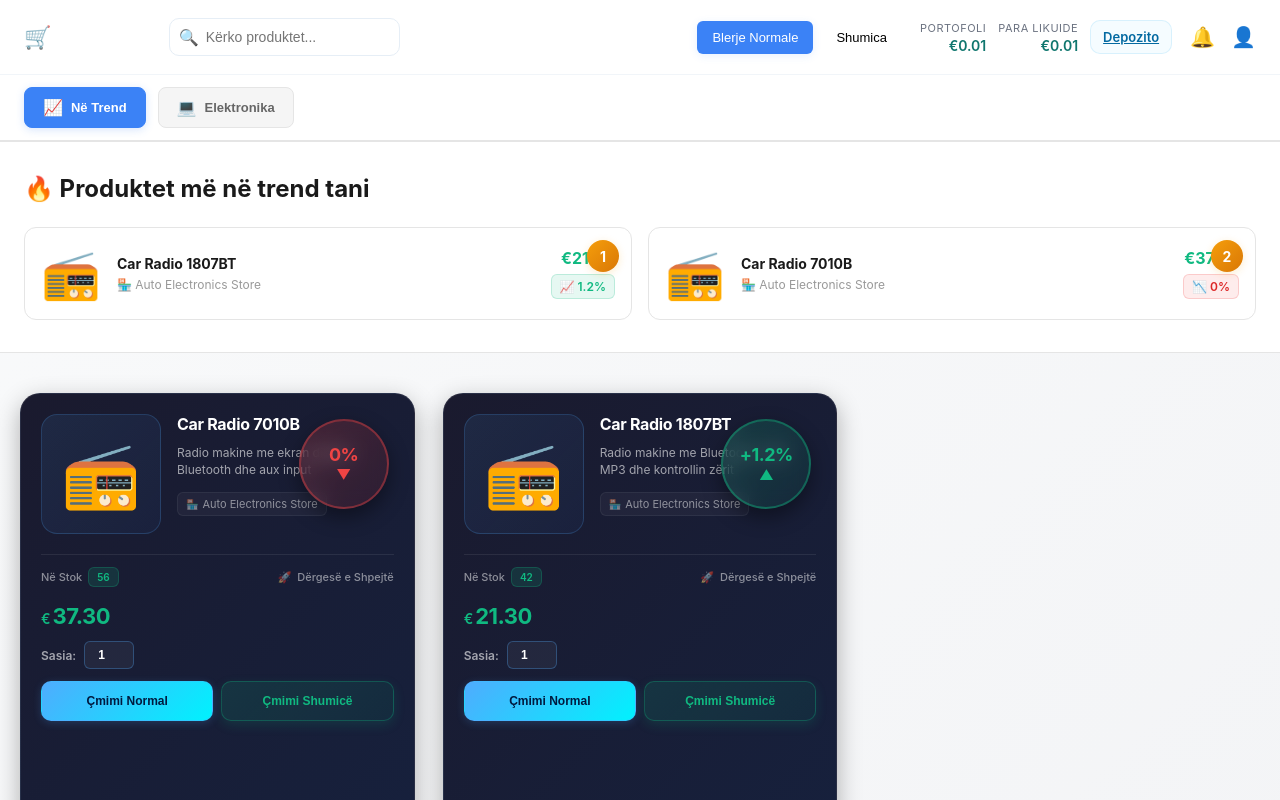
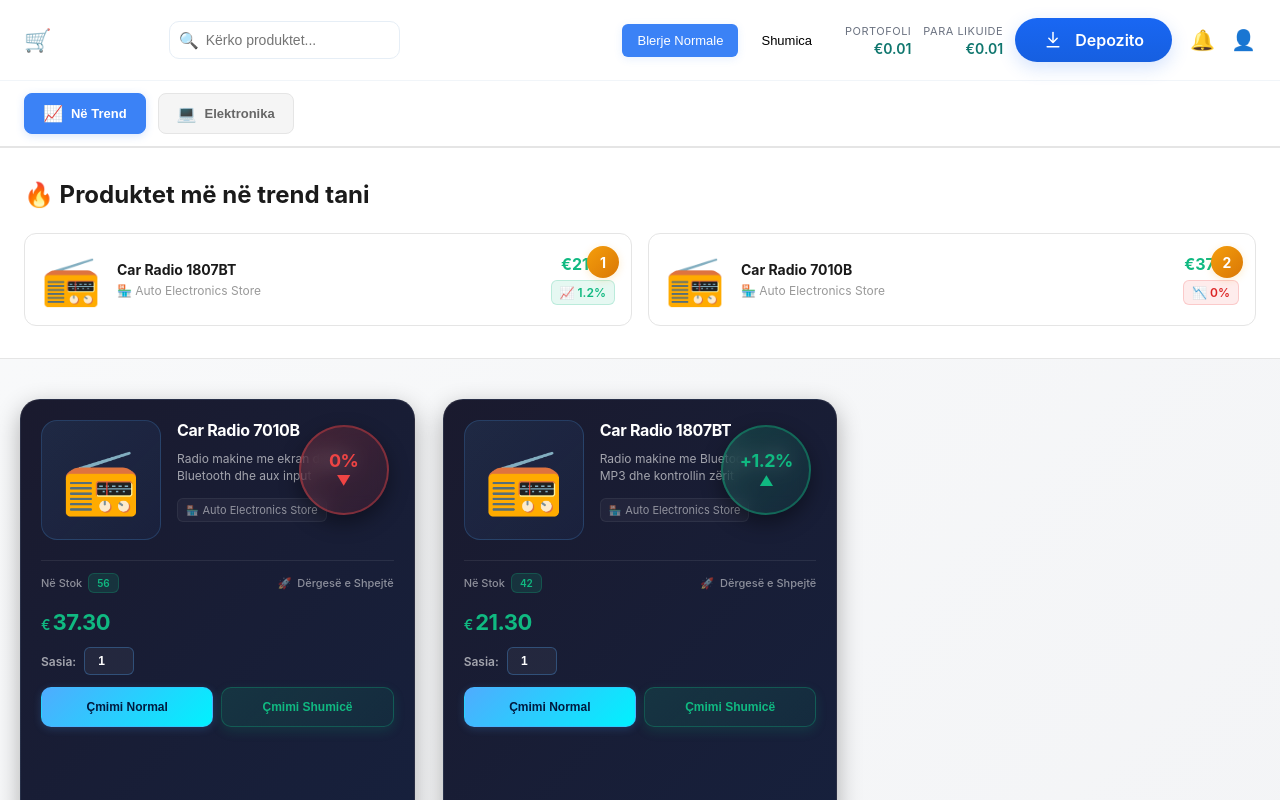
Before and after one commit to sesopeso101-sudo/Polyshop, a React (Create React App) app: page / in a window 1280 px wide. Shown: the top 800 px of the page. Built offline with nearby package versions, Linux system fonts and the light colour scheme; no server answers.

Commit message:
Style deposit button as pill primary (blue) with left download icon to match provided design; update Header.js to include SVG icon and class change

```diff
--- a/src/components/Header.css
+++ b/src/components/Header.css
@@ -1,4 +1,4 @@
-/* Header styles for Polyshop (Deposit refined to be subtle and calm) */
+/* Header styles for Polyshop (Deposit refined to be prominent action) */
 
 .header {
   padding: 18px 24px;
@@ -112,46 +112,44 @@
   color: #0f766e; /* muted teal for balance */
 }
 
-/* Subtle Deposit button - lightly filled / outlined, integrated with wallet */
+/* Prominent Deposit button - pill style like provided design */
 .deposit-btn {
   display: inline-flex;
   align-items: center;
-  gap: 8px;
-  padding: 8px 12px;
-  background: transparent;
-  color: #0f172a; /* dark text */
-  border: 1px solid transparent;
-  border-radius: 10px;
+  gap: 12px;
+  padding: 12px 28px;
+  border-radius: 9999px;
   font-weight: 600;
-  font-size: 13px;
+  font-size: 16px;
   cursor: pointer;
-  transition: background-color 0.12s ease, border-color 0.12s ease, transform 0.08s ease;
+  text-decoration: none;
+  transition: transform 0.08s ease, box-shadow 0.12s ease;
 }
 
-.deposit-btn.subtle {
-  background: rgba(14, 165, 233, 0.04); /* very light calm accent */
-  border-color: rgba(14,165,233,0.12);
-  color: #0369a1; /* calm blue for action text */
+.deposit-btn.primary {
+  background: linear-gradient(180deg,#1967F3 0%,#165FE0 100%);
+  color: #fff;
+  box-shadow: 0 6px 18px rgba(25,103,243,0.18);
+  border: none;
 }
 
-.deposit-btn:hover {
-  background: rgba(14, 165, 233, 0.06);
-  border-color: rgba(14,165,233,0.18);
+.deposit-btn.primary:hover {
+  transform: translateY(-1px);
+  box-shadow: 0 8px 22px rgba(25,103,243,0.22);
 }
 
-.deposit-btn:focus {
-  outline: none;
-  box-shadow: 0 0 0 3px rgba(14,165,233,0.12);
+.deposit-btn.primary:active {
+  transform: translateY(0);
 }
 
-.deposit-icon {
-  font-size: 14px;
-  display: inline-block;
+.deposit-icon svg { /* icon inherits currentColor */
+  display: block;
+  width: 20px;
+  height: 20px;
+  color: #ffffff;
 }
 
-.deposit-text {
-  display: inline-block;
-}
+.deposit-text { display: inline-block; }
 
 .user-menu {
   display: flex;
@@ -213,12 +211,11 @@
     padding: 8px 12px 8px 32px;
   }
 
-  /* On small screens, show compact deposit button */
+  /* On small screens, reduce deposit padding */
   .deposit-btn {
-    padding: 6px 8px;
-    gap: 6px;
-    border-radius: 8px;
-    font-size: 13px;
+    padding: 8px 16px;
+    gap: 10px;
+    font-size: 14px;
   }
 
   .wallet, .cash { display: none; }
--- a/src/components/Header.js
+++ b/src/components/Header.js
@@ -49,15 +49,23 @@ function Header({ purchaseType, setPurchaseType }) {
               <span className="cash-amount">€0.01</span>
             </div>
 
-            {/* Deposit button: directly opens PayPal deposit URL */}
+            {/* Prominent Deposit button: pill, blue background, left icon */}
             <a
               href={PAYPAL_DEPOSIT_URL}
               target="_blank"
               rel="noopener noreferrer"
-              className="deposit-btn subtle"
+              className="deposit-btn primary"
               aria-label="Depozito - Shto Fonde"
               title="Depozito - Shto Fonde"
             >
+              <span className="deposit-icon" aria-hidden>
+                {/* Download/Deposit SVG icon */}
+                <svg width="20" height="20" viewBox="0 0 24 24" fill="none" xmlns="http://www.w3.org/2000/svg" aria-hidden>
+                  <path d="M12 3v11" stroke="currentColor" strokeWidth="1.8" strokeLinecap="round" strokeLinejoin="round"/>
+                  <path d="M7 10l5 5 5-5" stroke="currentColor" strokeWidth="1.8" strokeLinecap="round" strokeLinejoin="round"/>
+                  <path d="M5 20h14" stroke="currentColor" strokeWidth="1.8" strokeLinecap="round" strokeLinejoin="round"/>
+                </svg>
+              </span>
               <span className="deposit-text">Depozito</span>
             </a>
           </div>
```
